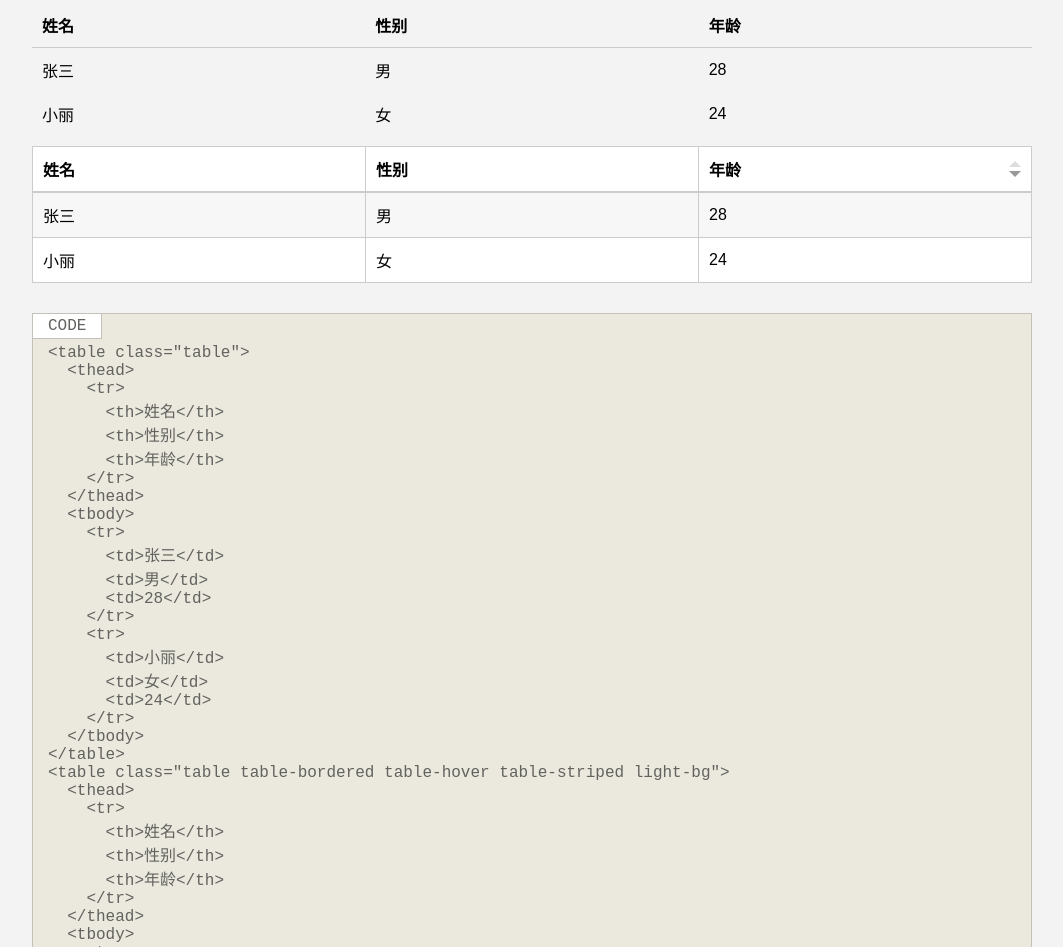
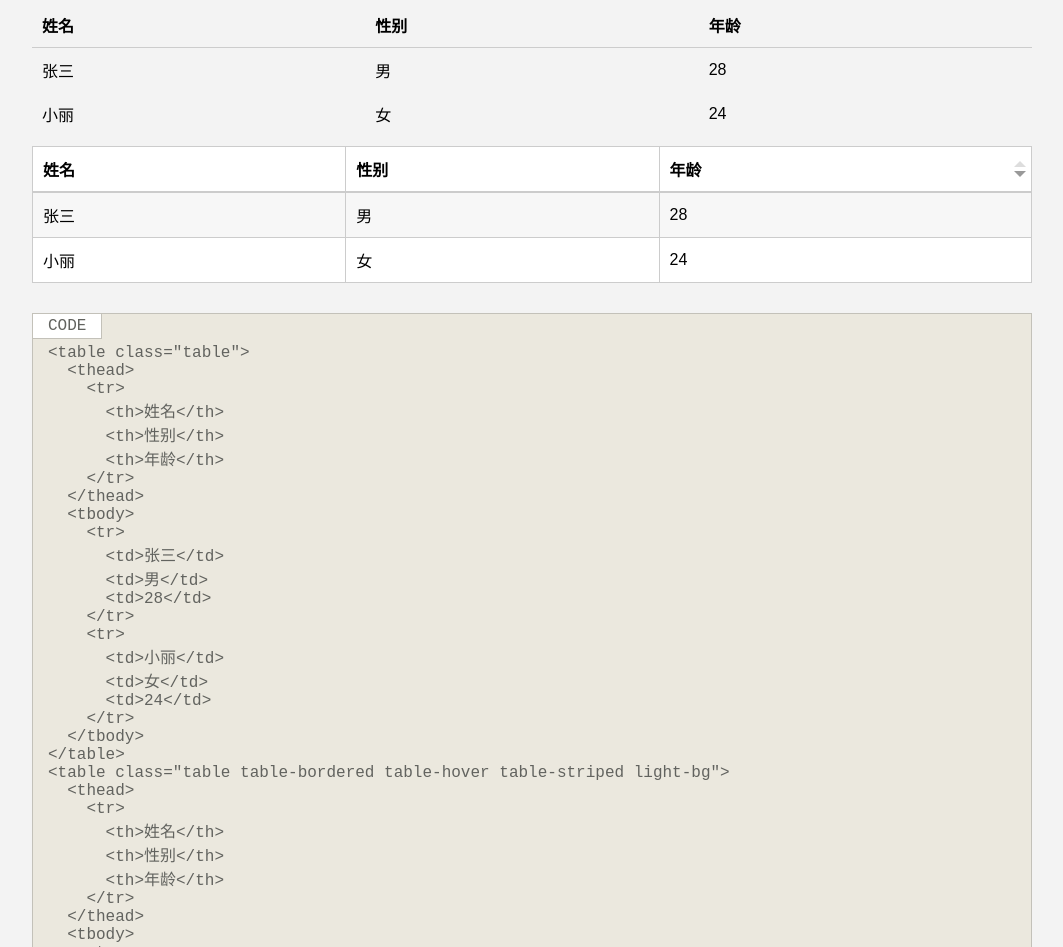
Before and after one commit to abstack/ui-p2p-lending, a website: page index.html in a window 1280 px wide. Shown: the part 5826-6773 px from the top of the page, without its empty margins (108-1171 px from the left). Drawn offline with Linux system fonts and the light colour scheme.

Commit message:
Modify the override problem for the sorter of the table component

```diff
--- a/src/table.less
+++ b/src/table.less
@@ -14,6 +14,7 @@
       @size: 6px;
       @gap: 4px;
       position: relative;
+      padding-right: 20px;
       cursor: pointer;
       &:hover{
         .opacity(70);
@@ -22,7 +23,7 @@
         content: '';
         position: absolute;
         top: 50%;
-        right: 10px;
+        right: 5px;
         border: @size solid transparent;
       }
       &:before{
```
Also changed, not shown: dist/ui-p2p-lending.css.
